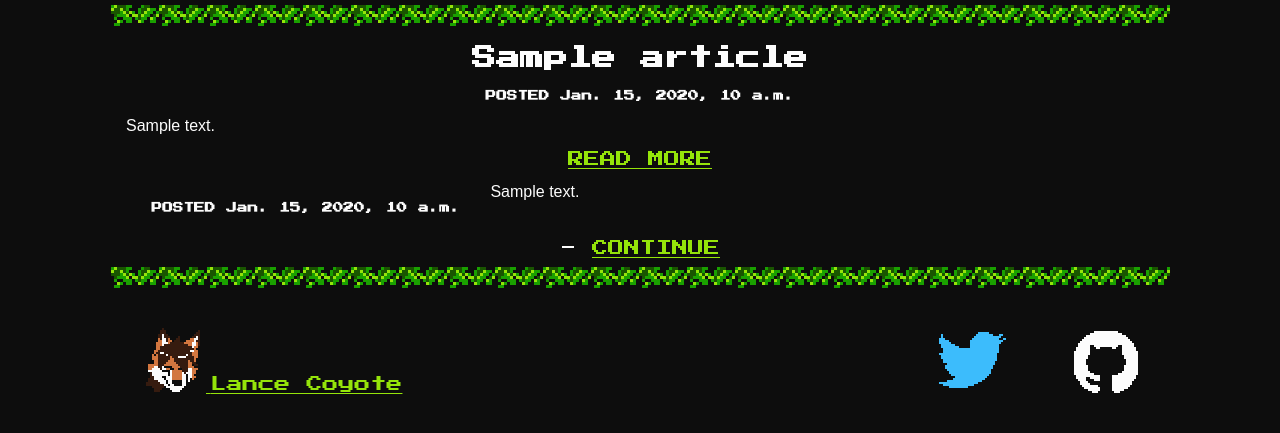
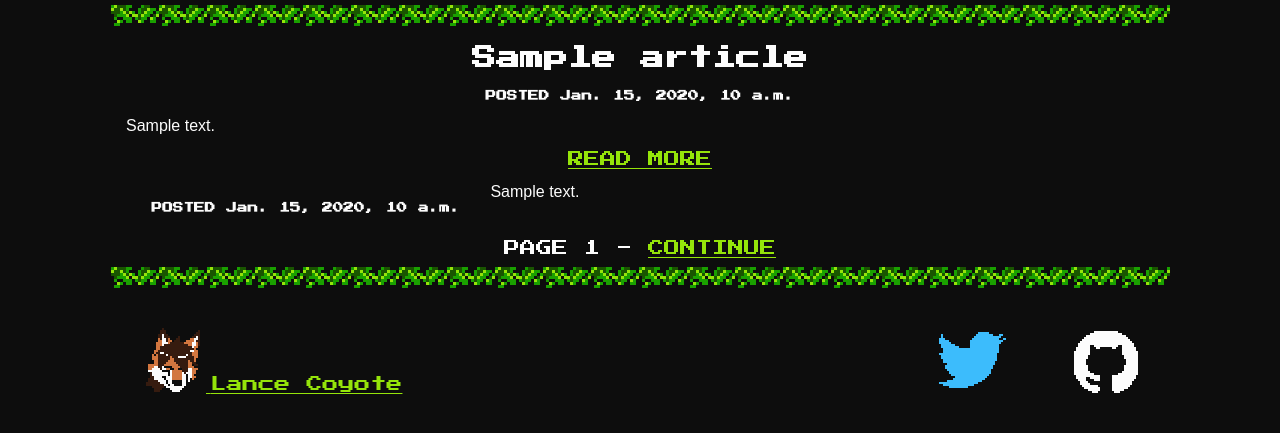
Before and after one commit to LanaCoyote/lancey.space, a Django app: template grmblgrmbl/templates/grmbl/post_list.html in a window 1280 px wide. Shown: the part 243-676 px from the top of the page. Run offline with Django 3.2, Linux system fonts and the light colour scheme; the template is opened without the code that fills it: most values are stand-ins (such as "Sample title", 1, 10 or a date in 2020).

Commit message:
Fixed the page number not showing on page 1

```diff
--- a/grmblgrmbl/templates/grmbl/post_list.html
+++ b/grmblgrmbl/templates/grmbl/post_list.html
@@ -17,5 +17,5 @@
   {% endif %}
   {% endfor %}
 
-  <span class="readmore-link">{% if page > 1 %}<a href="/posts?page={{ page|add:'-1' }}">PREVIOUS</a> - {% endif %}{% if not page == 1 and last_page %}PAGE {{ page }}{% endif %}{% if not last_page %} - <a href="/posts?page={{ page|add:'1' }}">CONTINUE</a>{% endif %}</span>
+  <span class="readmore-link">{% if page > 1 %}<a href="/posts?page={{ page|add:'-1' }}">PREVIOUS</a> - {% endif %}PAGE {{ page }}{% if not last_page %} - <a href="/posts?page={{ page|add:'1' }}">CONTINUE</a>{% endif %}</span>
 {% endblock %}
```
